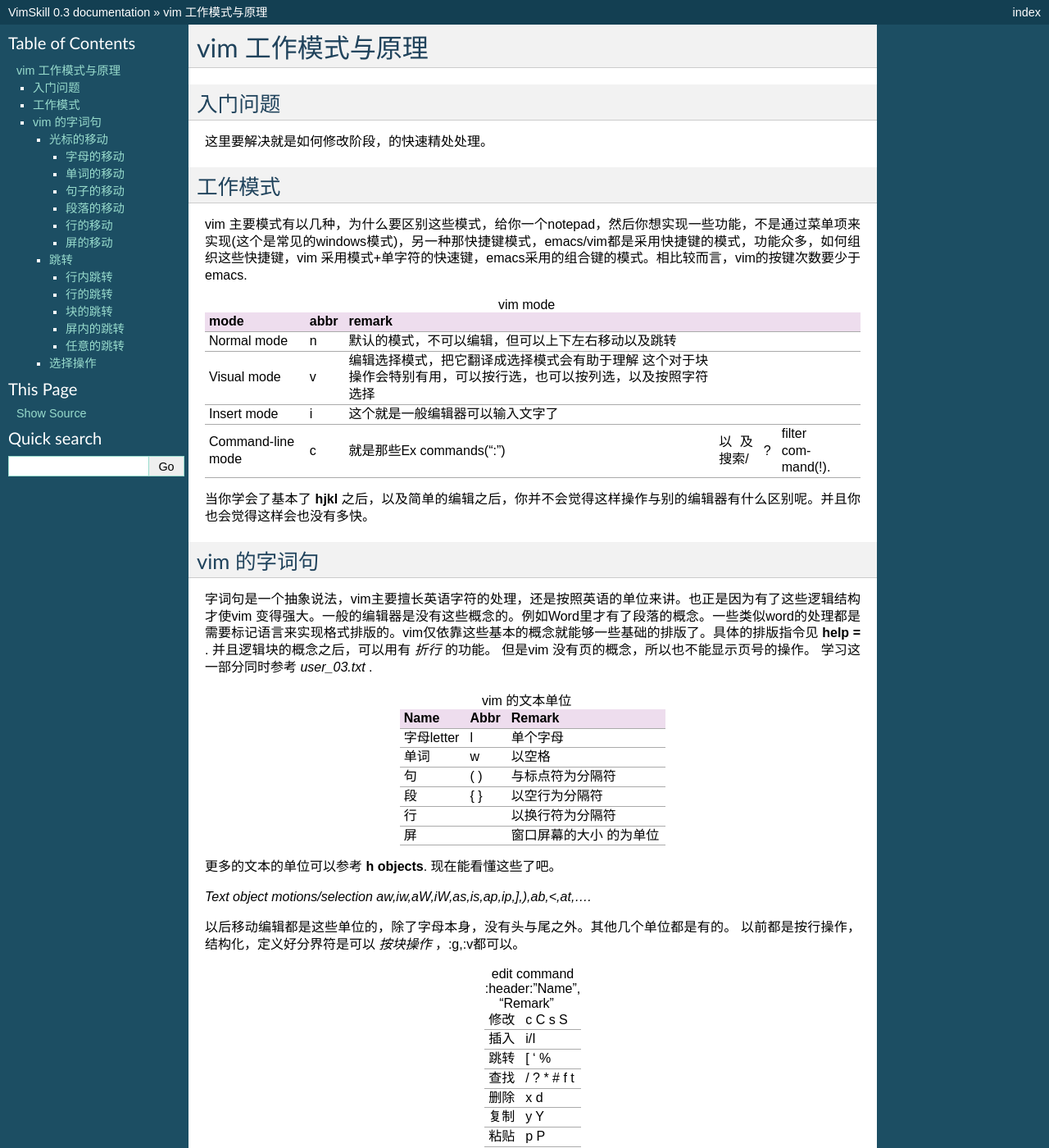
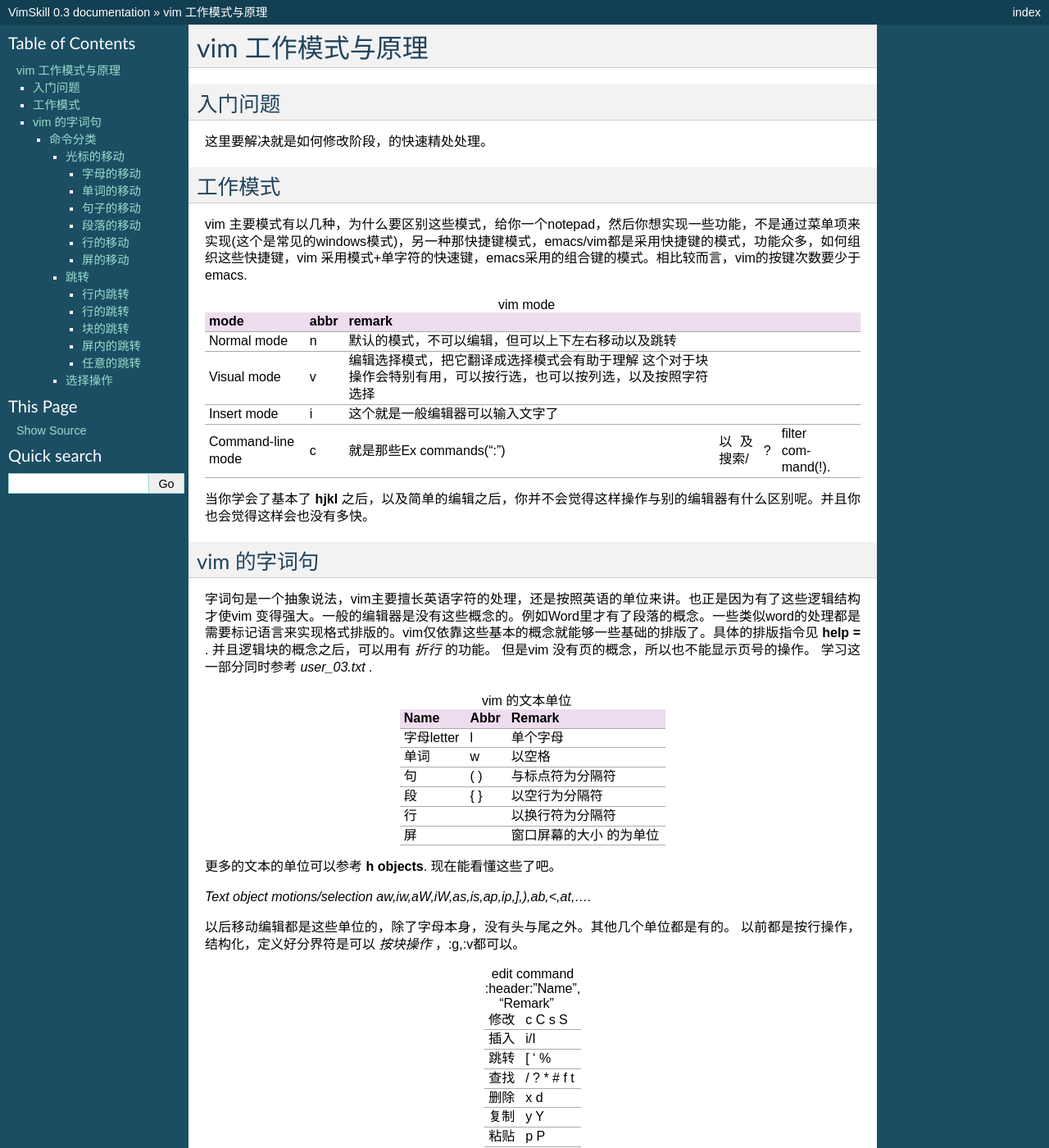
Before and after one commit to gwli/VimSkill, a Sphinx documentation site: the page built from source/Stage_1/vim_modeAndBasic.rst, in a window 1280 px wide and 1400 px high. Shown: the whole window at 82% size. Built offline with Sphinx 7.4.7, drawn with Linux system fonts in a browser that asks for light colours.

Commit message:
修改了标题level 不匹配的问题

```diff
--- a/source/Stage_1/vim_modeAndBasic.rst
+++ b/source/Stage_1/vim_modeAndBasic.rst
@@ -66,6 +66,8 @@
 #. 在不同场景模式range会不同默认值
 #. 大部分命令的会有大小写两种,意义是不一样的
 
+命令分类
+--------
 
 光标的移动
 ^^^^^^^^^^
```
